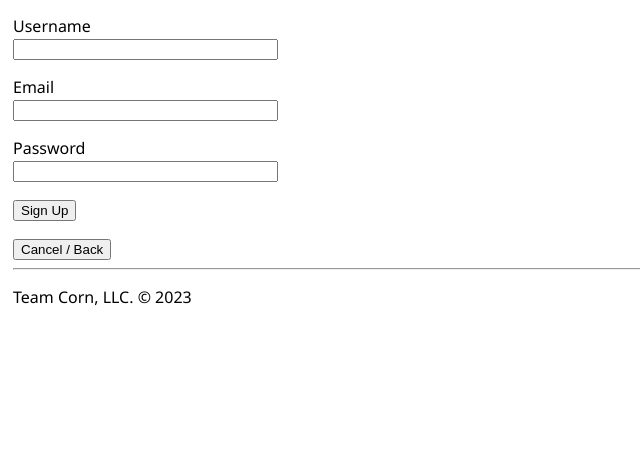
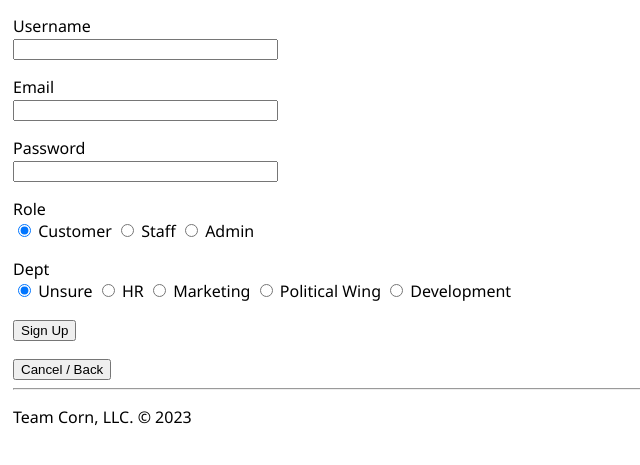
Before and after one commit to Isaac-rosdail/flask-site-csc470, a Flask app: page /signup in a window 1280 px wide. Shown: the part 222-687 px from the top of the page, without its empty margins (0-640 px from the left). Run offline with Flask 3, Linux system fonts and the light colour scheme.

Commit message:
Add radio buttons for role & dept to signup form/page.

```diff
--- a/app/app.py
+++ b/app/app.py
@@ -2,6 +2,7 @@ from flask import Flask, render_template, request, redirect, url_for
 from flask_sqlalchemy import SQLAlchemy    # Init SQLAlchemy
 from sqlalchemy.exc import IntegrityError  # Throw error
 from forms import LoginForm, SignupForm # import signup/login forms defined in forms.py
+from flask_login import current_user, login_required
 
 app = Flask(__name__)
 app.config['SQLALCHEMY_DATABASE_URI'] = 'sqlite:///db.sqlite3'
@@ -14,11 +15,28 @@ db = SQLAlchemy(app)
 
 
 class User(db.Model):
-    id = db.Column(db.Integer, primary_key=True)
+    user_id = db.Column(db.Integer, primary_key=True)
     # name = db.Column(db.String(30), unique=True)
     username = db.Column(db.String(30), unique=True)
     email = db.Column(db.String(30), unique=True) # email must be unique
     password = db.Column(db.String(30))
+    role = db.Column(db.Integer)
+    dept = db.Column(db.String(30))
+
+
+class Ticket(db.Model):
+    ticket_id = db.Column(db.Integer, primary_key=True)
+    created_by = db.Column(db.Integer) # get dept from finding user based on their user_id?
+    title = db.Column(db.String(30))
+    description = db.Column(db.String(100))
+    location = db.Column(db.String(30))
+    attachment = db.Column(db.String(30))
+
+
+## GRANT SELECT ONLY, row level security?
+## Grant, select,
+# SELECT - view it,
+# Adding Tickets Table
 
 # Diff credential levels, button on forms for selecting department
 
@@ -74,5 +92,11 @@ def signup():
             return render_template('signup.html', form=form)
     return render_template('signup.html', form=form)
 
+@app.route('/profile')
+def profile():
+    user_name = current_user.name
+
+    return render_template('profile.html', name=user_name)
+
 if __name__ == '__main__':
     app.run()
--- a/app/forms.py
+++ b/app/forms.py
@@ -1,5 +1,5 @@
 from flask_wtf import FlaskForm
-from wtforms import StringField, PasswordField, SubmitField
+from wtforms import StringField, PasswordField, SubmitField, RadioField
 from wtforms.validators import DataRequired
 
 
@@ -13,4 +13,9 @@ class SignupForm(FlaskForm):
     username = StringField('Username', validators=[DataRequired()])
     email = StringField('Email')
     password = PasswordField('Password', validators=[DataRequired()])
+    role = RadioField(choices=[(0, 'Customer'), (1, 'Staff'), (2, 'Admin')], default=0, validators=[DataRequired()])
+    dept = RadioField(choices=[(0, 'Unsure'), (1, 'HR'), (2, 'Marketing'), (3, 'Political Wing'), (4, 'Development')], default=0, validators=[DataRequired()])
     submit = SubmitField('Sign Up')
+
+
+# class TicketForm(FlaskForm):
--- a/app/templates/signup.html
+++ b/app/templates/signup.html
@@ -19,6 +19,18 @@ Sign Up
         {{form.password.label}} <br>
         {{form.password(size=30)}}
     </p>
+    <p>
+        {{form.role.label}} <br>
+        {% for option in form.role %}
+            {{ option }} {{ option.label }}
+        {% endfor %}
+    </p>
+    <p>
+        {{form.dept.label}} <br>
+        {% for option in form.dept %}
+            {{ option }} {{ option.label }}
+        {% endfor %}
+    </p>
     <p>{{form.submit}}</p>
 </form>
 
--- a/app/templates/submit_ticket.html
+++ b/app/templates/submit_ticket.html
@@ -30,7 +30,7 @@ Ticket Form
        </div>
        <br>
        <div style="width:600px; margin:auto;">
-           <h3>Descricption:</h3>
+           <h3>Description:</h3>
            Description of the issue
            <br>
            <textarea name="Description" rows="20" cols="80">
```
Also changed, not shown: app/templates/profile.html (added, +9 -0 lines).
